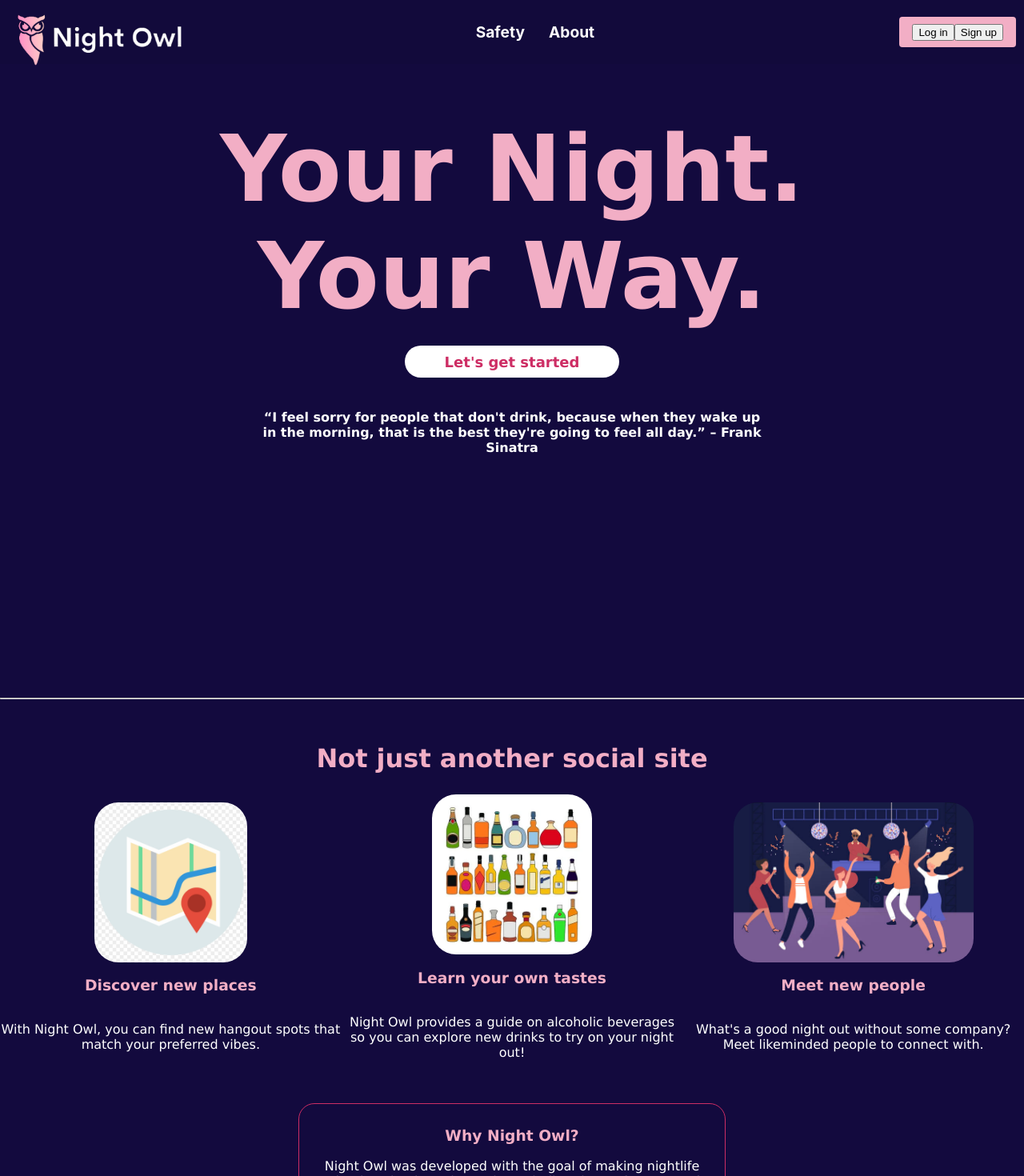
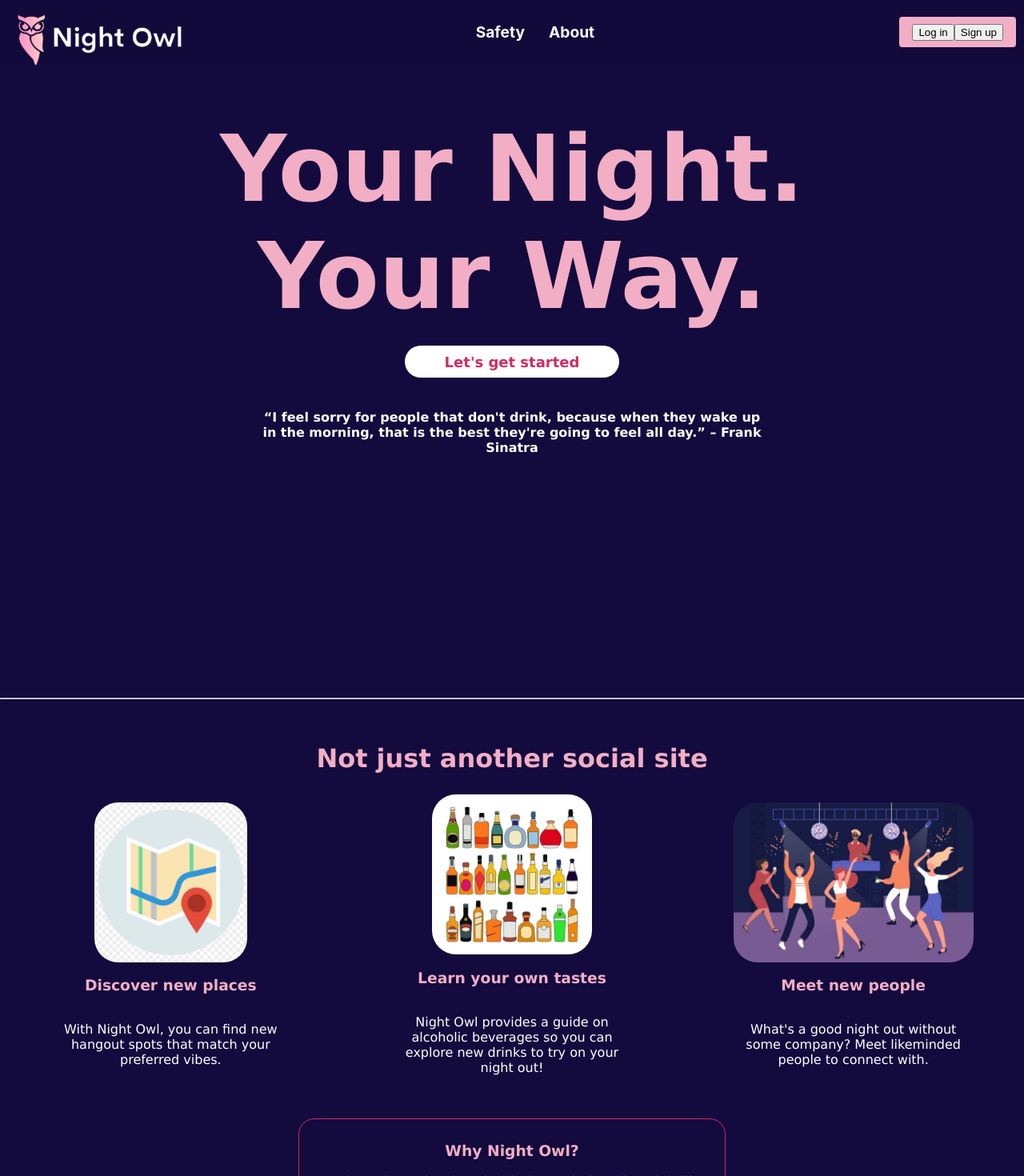
Before and after one commit to EmaleeSoto/night-owl, a React (Create React App) app in the folder front-end/: page / in a window 1280 px wide. Shown: the top 1470 px of the page at 80% size. Built offline with nearby package versions, Linux system fonts and the light colour scheme; no server answers.

Commit message:
Made paragraphs in grid cells thinner

```diff
--- a/front-end/src/pages/Home.scss
+++ b/front-end/src/pages/Home.scss
@@ -109,6 +109,10 @@
           flex-direction: column;
           align-items: center;
           text-align: center;
+
+          p {
+            width: 70%;
+          }
         }
 
         &__summary {
```
